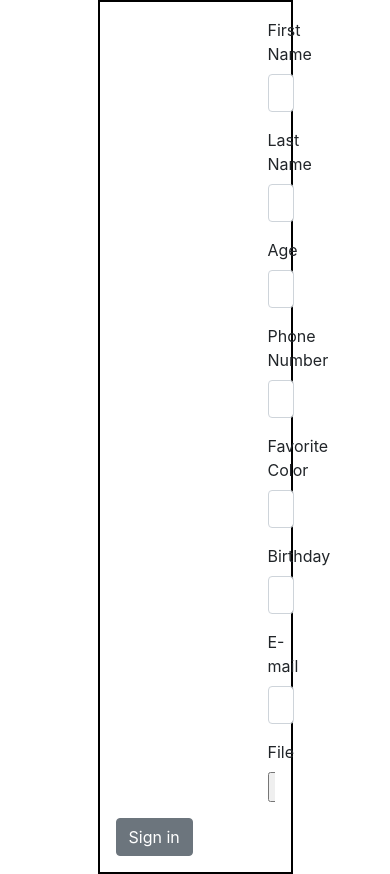
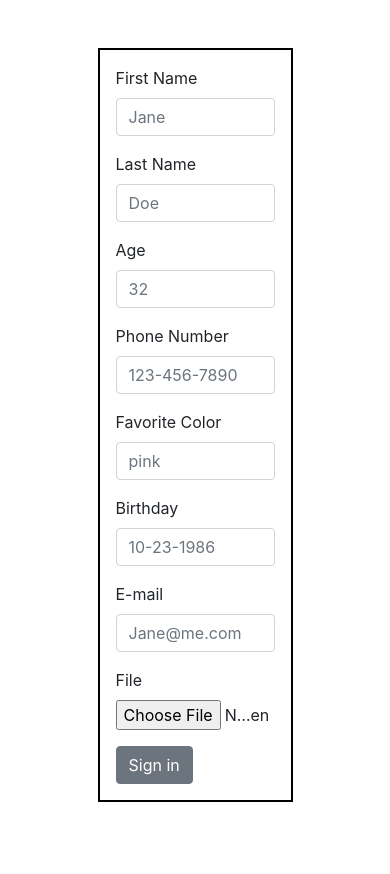
Before and after one commit to Rachel-Hofer/Qualifying-Project-Front-End-Developer-ClientSide, a React (Create React App) app in the folder app/: page / in a window 390 px wide. After the commit the page ends 844 px from the top, so only its background shows below. Built offline with nearby package versions, Linux system fonts and the light colour scheme.

Commit message:
form is responsive

```diff
--- a/app/src/App.css
+++ b/app/src/App.css
@@ -2,10 +2,11 @@
     border: 2px solid black;
     margin-left: auto;
     margin-right: auto;
+    margin-top: 3rem;
     width: 50%;
     padding: 1rem;
 }
 
-.theRows {
+/* .theRows {
     margin-left: 9.5rem;
-}
+} */
--- a/app/src/Components/Form.js
+++ b/app/src/Components/Form.js
@@ -7,7 +7,7 @@ export default class Example extends React.Component {
 
             <Form className="employeeForm">
                 <Row form>
-                    <Col md={10}>
+                    <Col md={12}>
                         <FormGroup className="theRows">
                             <Label for="exampleFirstName">First Name </Label>
                             <Input type="text" name="firstName" placeholder="Jane" />
@@ -15,7 +15,7 @@ export default class Example extends React.Component {
                     </Col>
                 </Row>
                 <Row form>
-                    <Col md={10}>
+                    <Col md={12}>
                         <FormGroup className="theRows">
                             <Label for="examplePassword">Last Name </Label>
                             <Input type="text" name="lastName" placeholder="Doe" />
@@ -23,7 +23,7 @@ export default class Example extends React.Component {
                     </Col>
                 </Row>
                 <Row form>
-                    <Col md={10}>
+                    <Col md={12}>
                         <FormGroup className="theRows">
                             <Label for="exampleAge">Age </Label>
                             <Input type="number" name="age" placeholder="32" />
@@ -33,7 +33,7 @@ export default class Example extends React.Component {
 
 
                 <Row form>
-                    <Col md={10}>
+                    <Col md={12}>
                         <FormGroup className="theRows">
                             <Label for="exampleCity">Phone Number </Label>
                             <Input type="text" name="phoneNumber" placeholder="123-456-7890" />
@@ -41,7 +41,7 @@ export default class Example extends React.Component {
                     </Col>
                 </Row>
                 <Row form>
-                    <Col md={10}>
+                    <Col md={12}>
                         <FormGroup className="theRows">
                             <Label for="exampleText">Favorite Color </Label>
                             <Input type="text" name="text" placeholder="pink" />
@@ -49,7 +49,7 @@ export default class Example extends React.Component {
                     </Col>
                 </Row>
                 <Row form>
-                    <Col md={10}>
+                    <Col md={12}>
                         <FormGroup className="theRows">
                             <Label for="exampleState">Birthday </Label>
                             <Input type="text" name="birthday" placeholder="10-23-1986" />
@@ -57,7 +57,7 @@ export default class Example extends React.Component {
                     </Col>
                 </Row>
                 <Row form>
-                    <Col md={10}>
+                    <Col md={12}>
                         <FormGroup className="theRows">
                             <Label for="exampleEmail">E-mail </Label>
                             <Input type="email" name="email" placeholder="Jane@me.com" />
```
